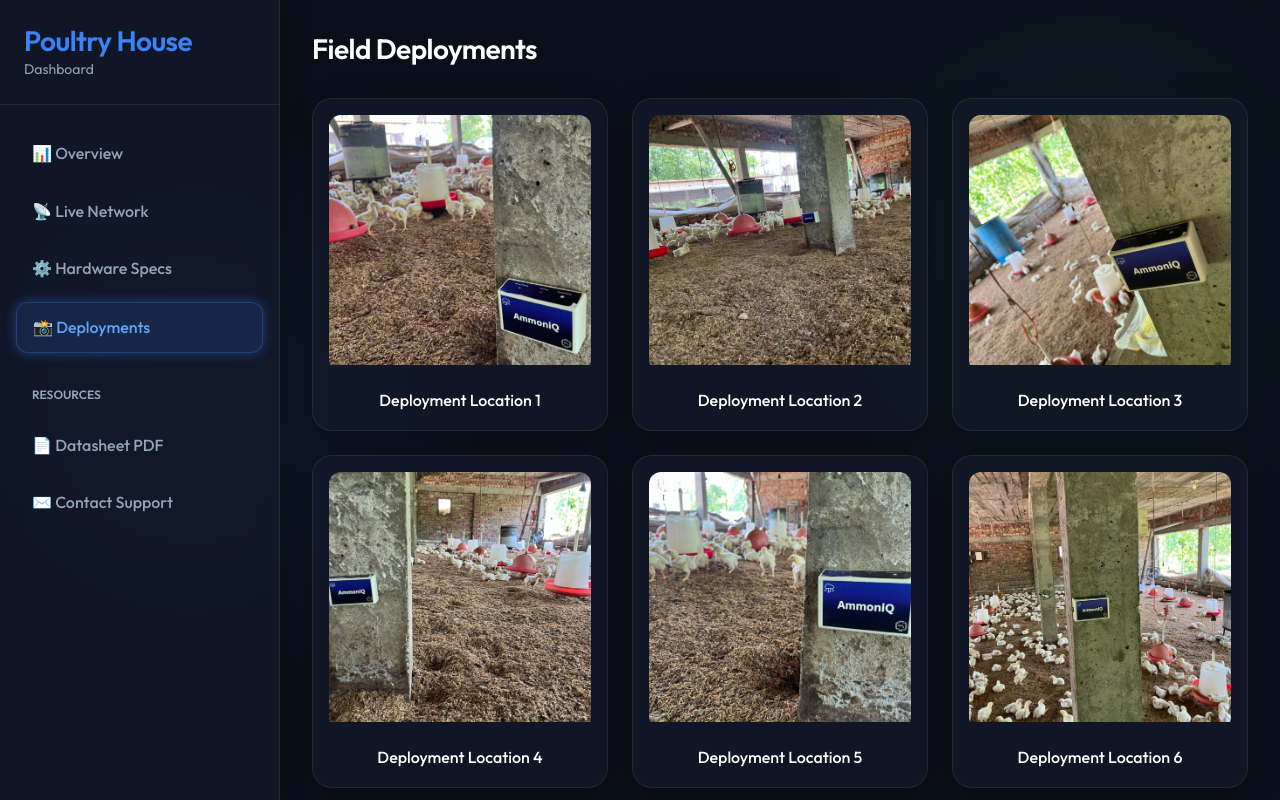
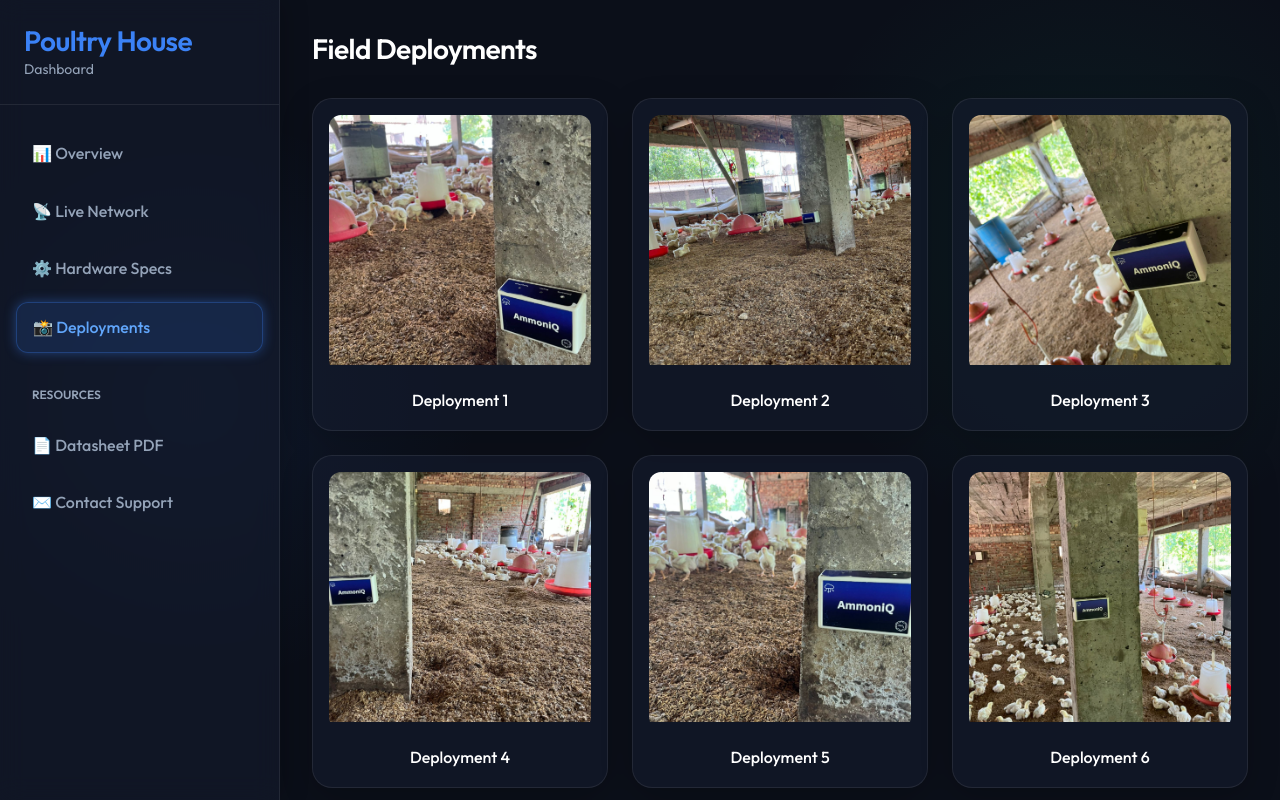
Before and after one commit to sksuman14/PoultryManagementDashboard, a React (Vite) app: page / in a window 1280 px wide. Both pictures are taken after a click on the element "📸 Deployments". Built offline with nearby package versions, Linux system fonts and the light colour scheme.

Commit message:
Deployment Section added

```diff
--- a/src/App.tsx
+++ b/src/App.tsx
@@ -592,7 +592,7 @@ export default function App() {
                         className="deployment-image"
                       />
                     </div>
-                    <div style={{ color: 'var(--text-primary)', fontWeight: 500 }}>Deployment Location {idx + 1}</div>
+                    <div style={{ color: 'var(--text-primary)', fontWeight: 500 }}>Deployment {idx + 1}</div>
                   </div>
                 ))}
               </div>
```
